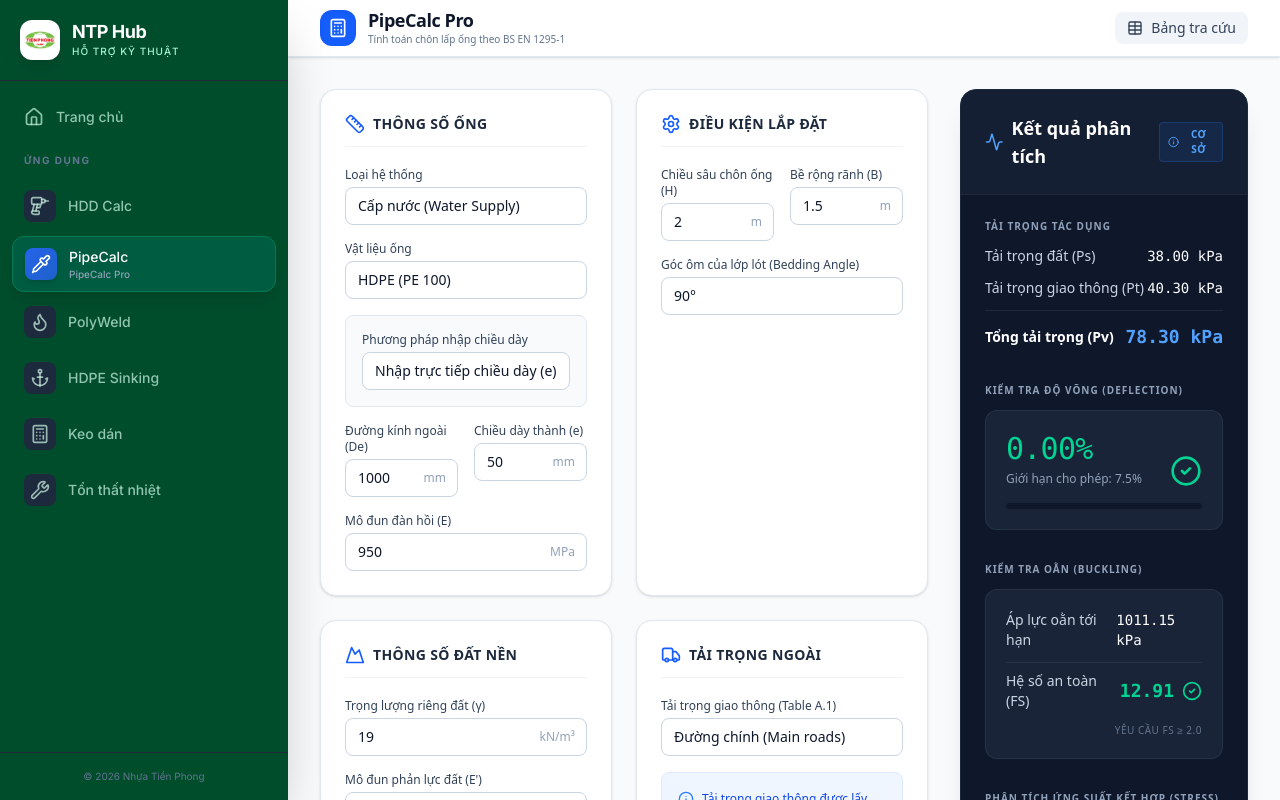
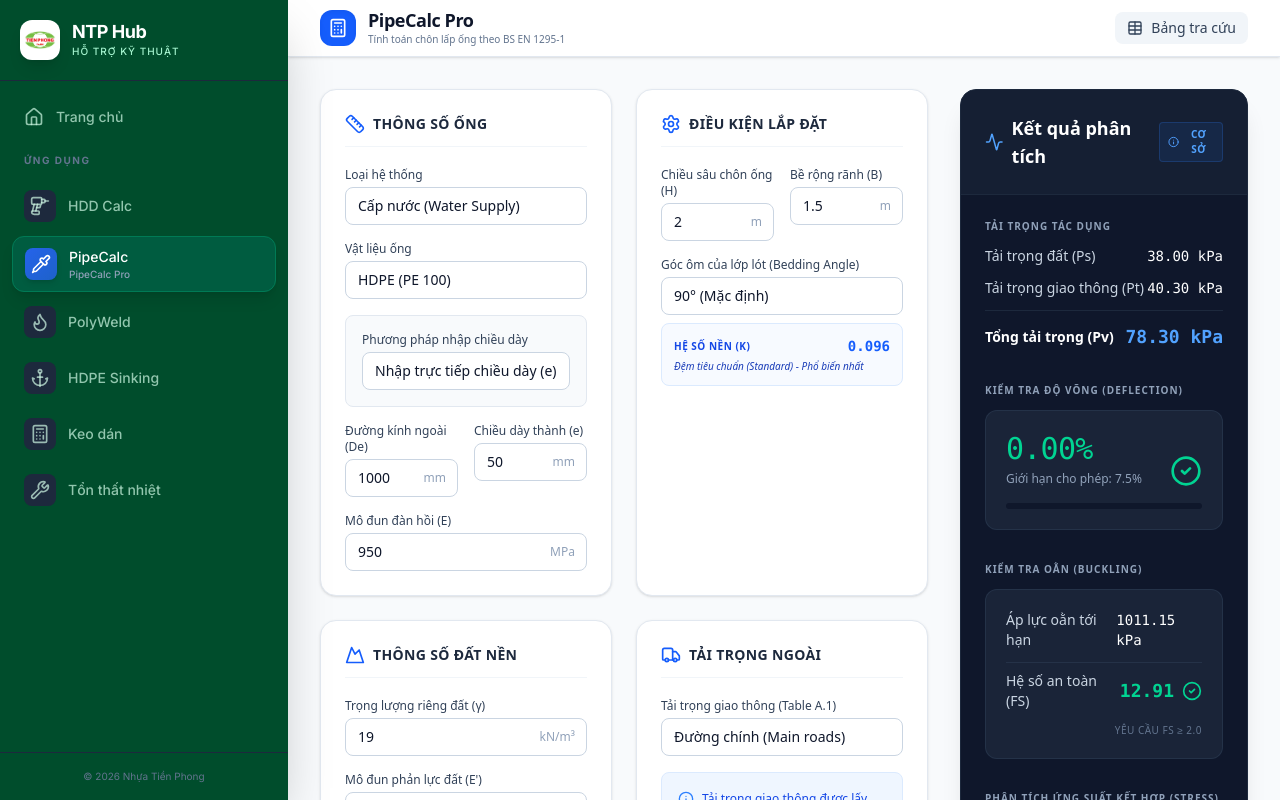
Before and after one commit to OceanHpCK/NTP-Support-Hub, a React (Vite) app: page /pipecalc in a window 1280 px wide. Built offline with nearby package versions, Linux system fonts and the light colour scheme.

Commit message:
feat: enhance bedding angle UI with real-time K factor and info

```diff
--- a/src/apps/pipecalc/App.tsx
+++ b/src/apps/pipecalc/App.tsx
@@ -10,12 +10,20 @@
   'Bê tông (Concrete)': { E: 30000, type: 'rigid', maxDeflection: 0.1, systems: ['drainage'] }
 };
 
-const BEDDING_CONSTANTS = {
+const BEDDING_CONSTANTS: Record<string, number> = {
   '0': 0.110,
   '60': 0.103,
   '90': 0.096,
   '120': 0.089,
   '180': 0.083
+};
+
+const BEDDING_DESCRIPTIONS: Record<string, string> = {
+  '0': 'Hỗ trợ điểm (Point support) - Thi công rất kém',
+  '60': 'Rãnh chữ V / Đệm hẹp (Narrow bedding)',
+  '90': 'Đệm tiêu chuẩn (Standard) - Phổ biến nhất',
+  '120': 'Đệm tạo hình và đầm nén kỹ (Compacted)',
+  '180': 'Lót nửa vòng ống (Full semi-circular) - Tốt nhất'
 };
 
 const getTrafficLoad = (traffic: string, H: number) => {
@@ -393,15 +401,26 @@
                       </p>
                     </div>
                   )}
+                  <div className="space-y-2">
                     <SelectField label="Góc ôm của lớp lót (Bedding Angle)" name="beddingAngle" value={params.beddingAngle} onChange={handleInputChange}
                       options={[
-                      { label: '0° (Không lót)', value: '0' },
+                        { label: '0°', value: '0' },
                         { label: '60°', value: '60' },
-                      { label: '90°', value: '90' },
+                        { label: '90° (Mặc định)', value: '90' },
                         { label: '120°', value: '120' },
-                      { label: '180° (Lót nửa ống)', value: '180' }
+                        { label: '180°', value: '180' }
                       ]}
                     />
+                    <div className="p-3 bg-blue-50/50 border border-blue-100 rounded-lg">
+                      <div className="flex justify-between items-center mb-1">
+                        <span className="text-[10px] font-bold text-blue-700 uppercase tracking-wider">Hệ số nền (K)</span>
+                        <span className="text-sm font-mono font-bold text-blue-600">{(BEDDING_CONSTANTS as any)[params.beddingAngle]}</span>
+                      </div>
+                      <p className="text-[10px] text-blue-800 leading-tight italic">
+                        {(BEDDING_DESCRIPTIONS as any)[params.beddingAngle]}
+                      </p>
+                    </div>
+                  </div>
                 </div>
               </div>
 
```
Lines whose indentation alone changed are shown as unchanged.
